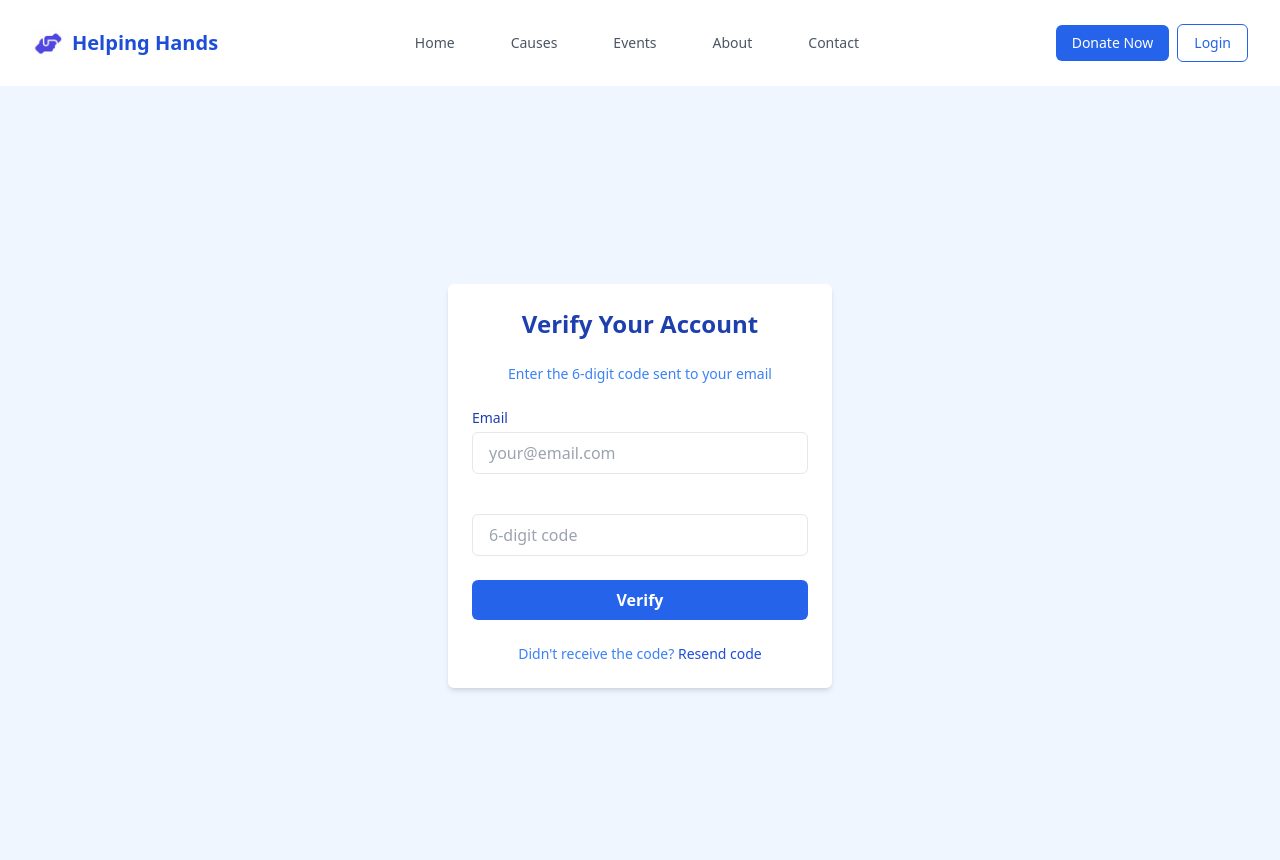
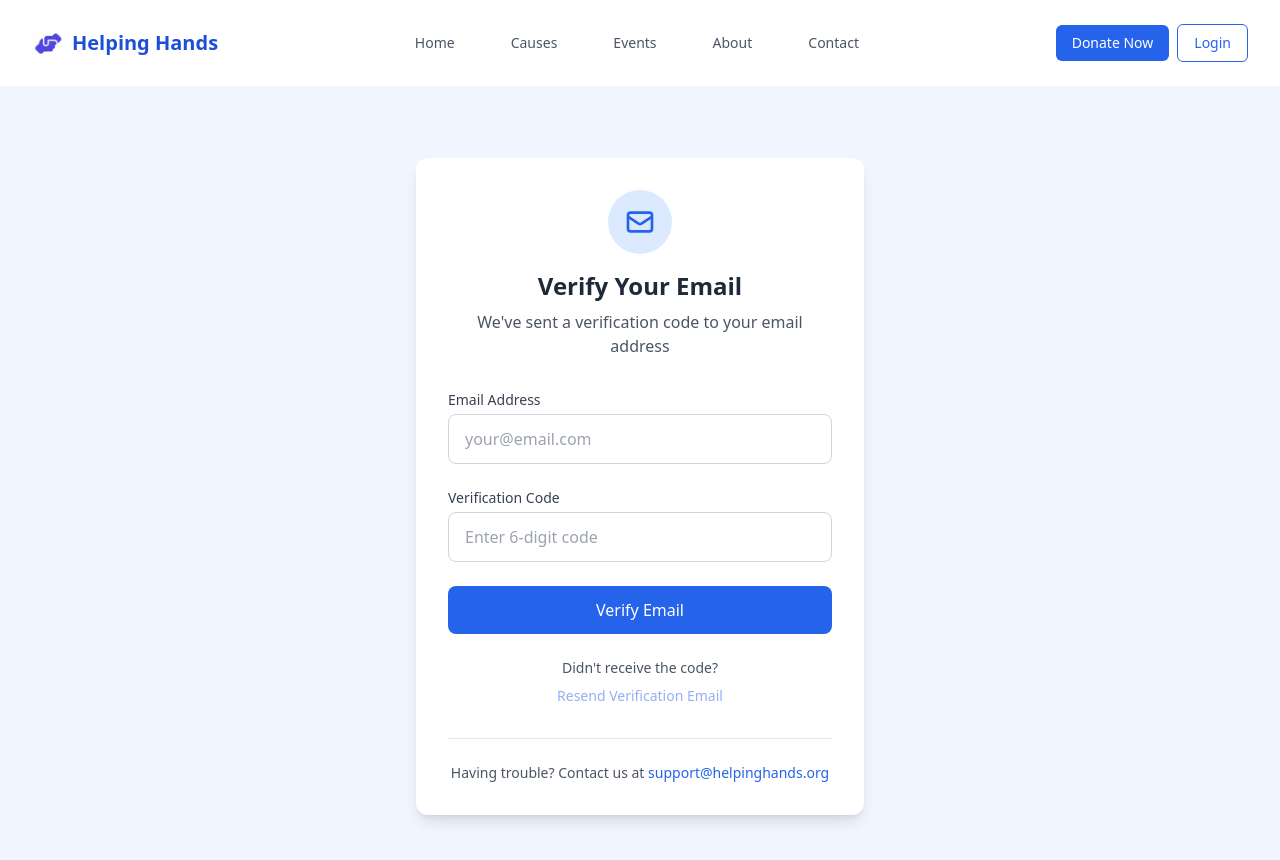
Before and after one commit to AlghaniHasbulla/Helping-hands, a React (Vite) app in the folder client/: page /verify-email in a window 1280 px wide. Shown: the top 860 px of the page. Built offline with nearby package versions, Linux system fonts and the light colour scheme; the HTML template or start-up script is replaced by a standard one.

Commit message:
First attempt at fixing verififcation.

```diff
--- a/client/src/components/Auth/TokenValidation/TokenValidation.jsx
+++ b/client/src/components/Auth/TokenValidation/TokenValidation.jsx
@@ -1,127 +1,162 @@
+// TokenValidation.jsx - Fixed Implementation
 import React, { useState } from 'react';
-import { useLocation, useNavigate } from 'react-router-dom';
+import { useNavigate } from 'react-router-dom';
 import axios from 'axios';
 
 const TokenValidation = () => {
-  const location = useLocation();
   const navigate = useNavigate();
   const [token, setToken] = useState("");
-  const [email, setEmail] = useState(location.state?.email || "");
+  const [email, setEmail] = useState("");
   const [isLoading, setIsLoading] = useState(false);
+  const [isResending, setIsResending] = useState(false);
   const [error, setError] = useState("");
+  const [success, setSuccess] = useState("");
 
-  const handleSubmit = async (e) => {
+  const handleVerify = async (e) => {
     e.preventDefault();
     setIsLoading(true);
     setError("");
 
     try {
-      // First, get a token by logging in (since backend requires JWT for verification)
-      const loginResponse = await axios.post(
-        'https://helping-hands-backend-w4pu.onrender.com/login',
-        {
-          email,
-          password: "temporary_password" // This won't work - need a different approach
-        }
-      );
-
-      // This approach won't work because we don't know the password
-      // Alternative: Backend needs to provide a non-JWT verification endpoint
-
-      // Since the current backend requires JWT for verification, we need a different solution
-      // For now, I'll show an error message indicating this limitation
-      setError("Backend verification requires JWT. Please contact support.");
-
-      // Ideally, the backend should provide a public verification endpoint
-      // The following code is for illustration if such an endpoint existed:
-      /*
       const response = await axios.post(
         'https://helping-hands-backend-w4pu.onrender.com/verify-email',
-        { token },
-        {
-          headers: {
-            Authorization: `Bearer ${loginResponse.data.access_token}`
-          }
-        }
+        { token, email }
       );
 
       if (response.status === 200) {
+        localStorage.setItem('accessToken', response.data.access_token);
+        localStorage.setItem('user', JSON.stringify(response.data.user));
         navigate('/dashboard');
       }
-      */
     } catch (err) {
-      setError(err.response?.data?.msg || 'Verification failed. Please try again.');
-      console.error('Verification error:', err);
+      setError(err.response?.data?.error || 'Verification failed. Please try again.');
     } finally {
       setIsLoading(false);
     }
   };
 
+  const handleResend = async () => {
+    setIsResending(true);
+    setError("");
+
+    try {
+      const response = await axios.post(
+        'https://helping-hands-backend-w4pu.onrender.com/resend-verification',
+        { email }
+      );
+
+      if (response.status === 200) {
+        setSuccess("Verification email resent successfully!");
+      }
+    } catch (err) {
+      setError(err.response?.data?.error || 'Failed to resend verification email.');
+    } finally {
+      setIsResending(false);
+      setTimeout(() => setSuccess(""), 5000);
+    }
+  };
+
   return (
-    <div className="flex items-center justify-center min-h-screen bg-blue-50">
-      <form
-        onSubmit={handleSubmit}
-        className="space-y-6 bg-white p-6 rounded-md shadow-md w-full max-w-sm"
-      >
-        <h2 className="text-2xl font-bold text-center text-blue-800">
-          Verify Your Account
-        </h2>
-        <p className="text-sm text-center text-blue-500">
-          Enter the 6-digit code sent to your email
+    <div className="min-h-screen bg-blue-50 flex items-center justify-center p-4">
+      <div className="w-full max-w-md bg-white rounded-xl shadow-lg p-8">
+        <div className="text-center mb-8">
+          <div className="mx-auto bg-blue-100 w-16 h-16 rounded-full flex items-center justify-center mb-4">
+            <svg xmlns="http://www.w3.org/2000/svg" className="h-8 w-8 text-blue-600" fill="none" viewBox="0 0 24 24" stroke="currentColor">
+              <path strokeLinecap="round" strokeLinejoin="round" strokeWidth={2} d="M3 8l7.89 5.26a2 2 0 002.22 0L21 8M5 19h14a2 2 0 002-2V7a2 2 0 00-2-2H5a2 2 0 00-2 2v10a2 2 0 002 2z" />
+            </svg>
+          </div>
+          <h2 className="text-2xl font-bold text-gray-800">Verify Your Email</h2>
+          <p className="text-gray-600 mt-2">
+            We've sent a verification code to your email address
           </p>
+        </div>
 
         {error && (
-          <div className="bg-red-100 border border-red-400 text-red-700 px-4 py-3 rounded-md">
+          <div className="mb-6 bg-red-50 border border-red-200 text-red-700 px-4 py-3 rounded-lg">
             {error}
           </div>
         )}
 
+        {success && (
+          <div className="mb-6 bg-green-50 border border-green-200 text-green-700 px-4 py-3 rounded-lg">
+            {success}
+          </div>
+        )}
+
+        <form onSubmit={handleVerify} className="space-y-6">
           <div>
-          <label htmlFor="email" className="block mb-1 text-sm font-medium text-blue-800">
-            Email
+            <label htmlFor="email" className="block text-sm font-medium text-gray-700 mb-1">
+              Email Address
             </label>
             <input
               type="email"
               id="email"
               value={email}
               onChange={(e) => setEmail(e.target.value)}
+              className="w-full px-4 py-3 border border-gray-300 rounded-lg focus:ring-2 focus:ring-blue-500 focus:border-blue-500"
+              placeholder="your@email.com"
               required
-            className="w-full px-4 py-2 mb-4 border rounded-md focus:outline-none focus:ring-2 focus:ring-blue-500"
-            placeholder="your@email.com"
             />
           </div>
 
+          <div>
+            <label htmlFor="token" className="block text-sm font-medium text-gray-700 mb-1">
+              Verification Code
+            </label>
             <input
               type="text"
-          placeholder="6-digit code"
+              id="token"
               value={token}
               onChange={(e) => setToken(e.target.value)}
+              className="w-full px-4 py-3 border border-gray-300 rounded-lg focus:ring-2 focus:ring-blue-500 focus:border-blue-500"
+              placeholder="Enter 6-digit code"
               required
-          className="w-full px-4 py-2 border rounded-md focus:outline-none focus:ring-2 focus:ring-blue-500"
             />
+          </div>
 
           <button
             type="submit"
             disabled={isLoading}
-          className={`w-full ${
+            className={`w-full py-3 px-4 rounded-lg font-medium text-white ${
               isLoading ? 'bg-blue-400' : 'bg-blue-600 hover:bg-blue-700'
-          } text-white font-semibold py-2 rounded-md`}
+            } transition-colors`}
           >
-          {isLoading ? 'Verifying...' : 'Verify'}
+            {isLoading ? (
+              <span className="flex items-center justify-center">
+                <svg className="animate-spin -ml-1 mr-3 h-5 w-5 text-white" xmlns="http://www.w3.org/2000/svg" fill="none" viewBox="0 0 24 24">
+                  <circle className="opacity-25" cx="12" cy="12" r="10" stroke="currentColor" strokeWidth="4"></circle>
+                  <path className="opacity-75" fill="currentColor" d="M4 12a8 8 0 018-8V0C5.373 0 0 5.373 0 12h4zm2 5.291A7.962 7.962 0 014 12H0c0 3.042 1.135 5.824 3 7.938l3-2.647z"></path>
+                </svg>
+                Verifying...
+              </span>
+            ) : (
+              'Verify Email'
+            )}
           </button>
+        </form>
 
-        <p className="text-sm text-center text-blue-500 mt-4">
-          Didn't receive the code? <button
-            type="button"
-            className="text-blue-700 hover:underline"
-            onClick={() => console.log('Resend code functionality')}
+        <div className="mt-6 text-center text-sm text-gray-600">
+          <p>Didn't receive the code?</p>
+          <button
+            onClick={handleResend}
+            disabled={isResending || !email}
+            className={`mt-2 text-blue-600 font-medium ${(isResending || !email) ? 'opacity-50' : 'hover:underline'}`}
           >
-            Resend code
+            {isResending ? 'Sending...' : 'Resend Verification Email'}
           </button>
+        </div>
+
+        <div className="mt-8 pt-6 border-t border-gray-200 text-center">
+          <p className="text-sm text-gray-600">
+            Having trouble? Contact us at{' '}
+            <a href="mailto:support@helpinghands.org" className="text-blue-600 hover:underline">
+              support@helpinghands.org
+            </a>
           </p>
-      </form>
+        </div>
+      </div>
     </div>
   );
-}
+};
 
 export default TokenValidation;
```
Also changed, not shown: 1 other file (tests, documents, lock files or other folders). Lines whose indentation alone changed are shown as unchanged.
